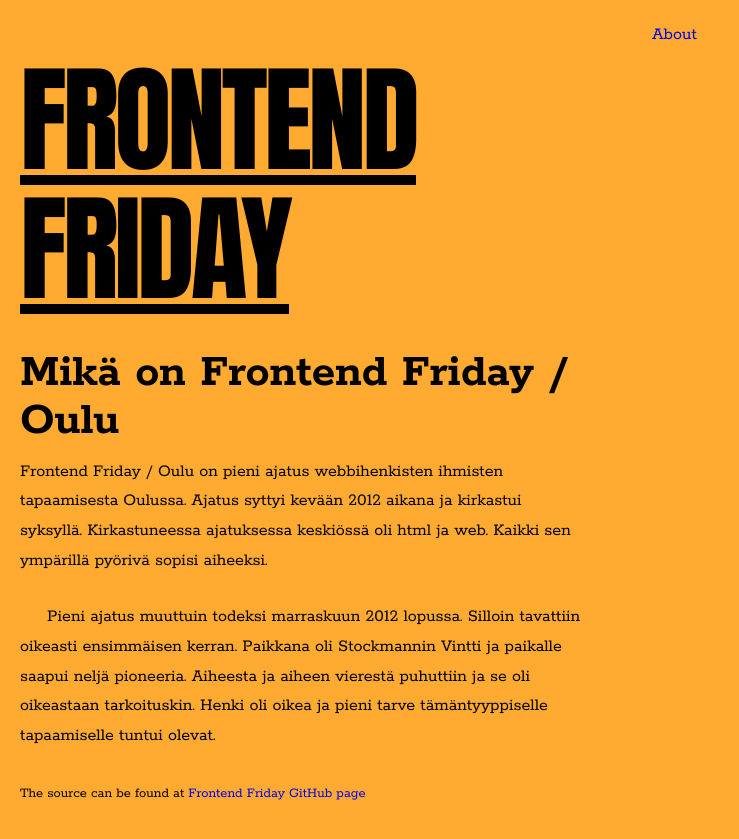
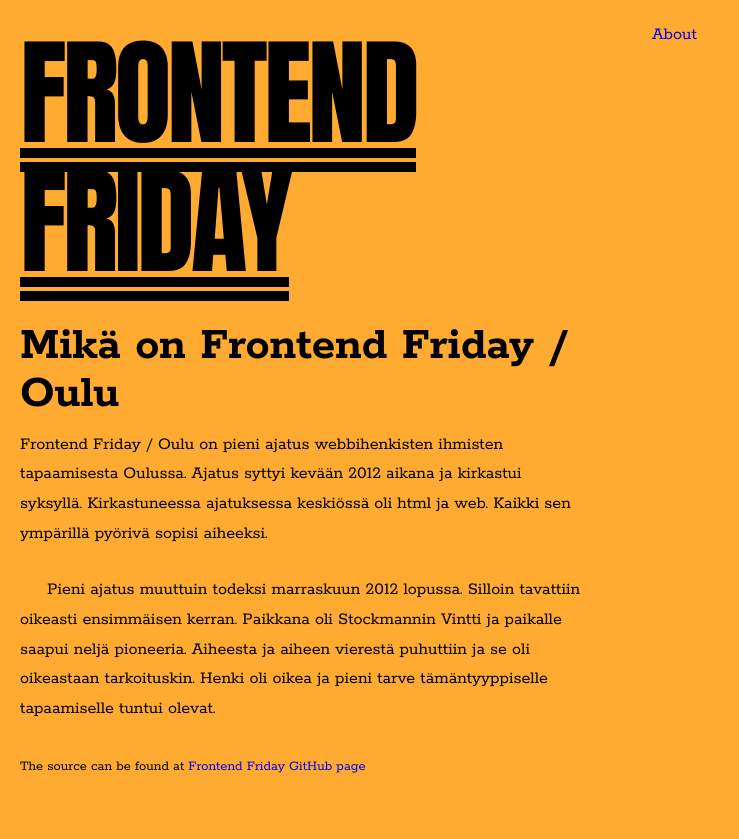
Before and after one commit to ouluweb/ouluweb.github.io, a Jekyll site: the page built from index.html, in a window 1280 px wide. Shown: the top 839 px of the page, without its empty margins (0-739 px from the left). Built offline with Jekyll 4.4.1, drawn with Linux system fonts in a browser that asks for light colours; Markdown is read by kramdown in place of the engine named in the settings.

Commit message:
Let's differ the lines

```diff
--- a/css/ff.css
+++ b/css/ff.css
@@ -942,8 +942,9 @@ body { /*background : #f9faf0 url(assets/images/100-90-5.png) repeat 0 0;*/ back
 
 .wrapper { padding: 20px; }
 
-.banner { padding: 2em 0; font-weight: 700; font-family: Impact, Arial, sans-serif; }
-.banner h1 { text-transform: uppercase; letter-spacing: -4px; line-height: 1.1; }
+.banner { padding: 0.5em 0 2em; font-weight: 500; font-family: Impact, Arial, sans-serif; }
+.banner h1 { text-transform: uppercase; letter-spacing: -4px; line-height: 1.1; font-weight: 500; }
 
+.banner-header { padding-bottom: .8em; }
 .banner-header h1 { display: inline; }
 .banner-header, .banner-header .banner-header__inner { display: inline; border-bottom: 10px solid black; }
```
Also changed, not shown: css/ff.scss (+5 -2 lines).
